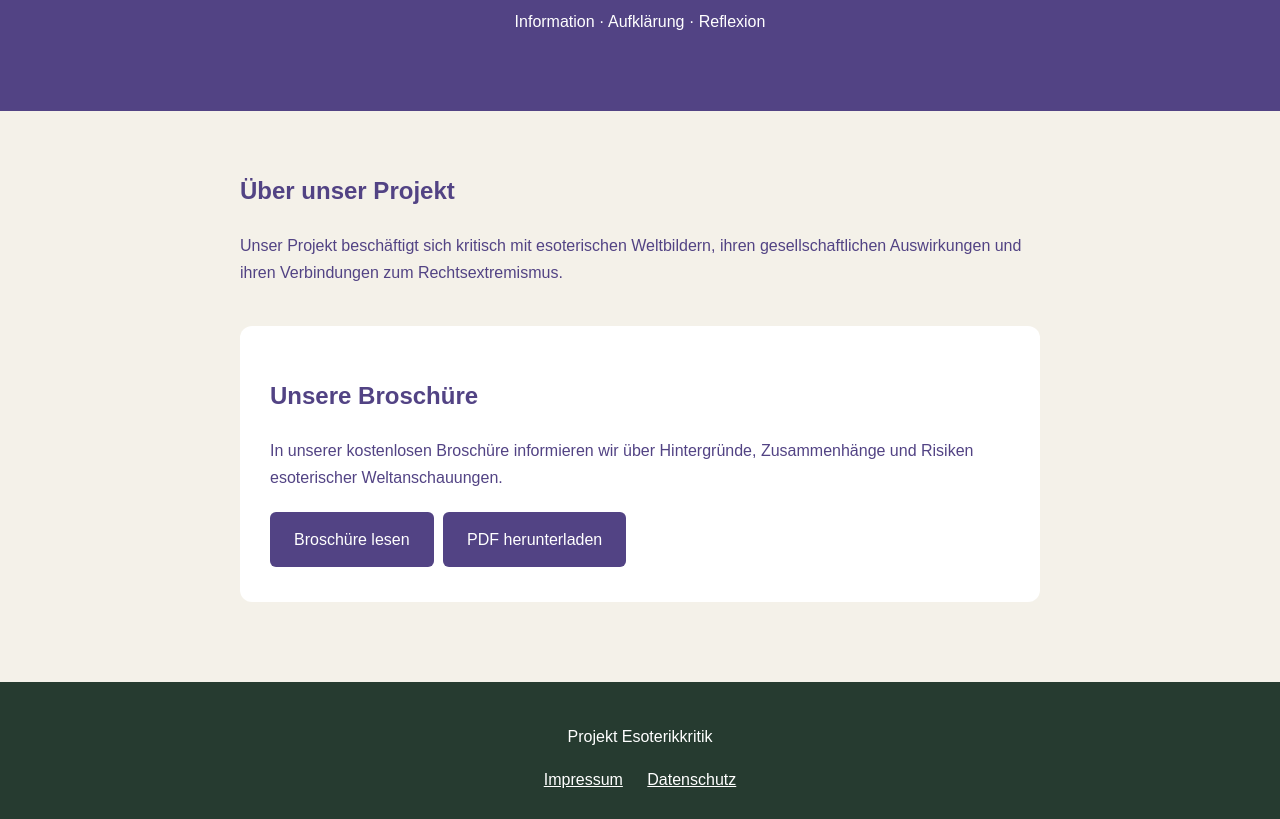
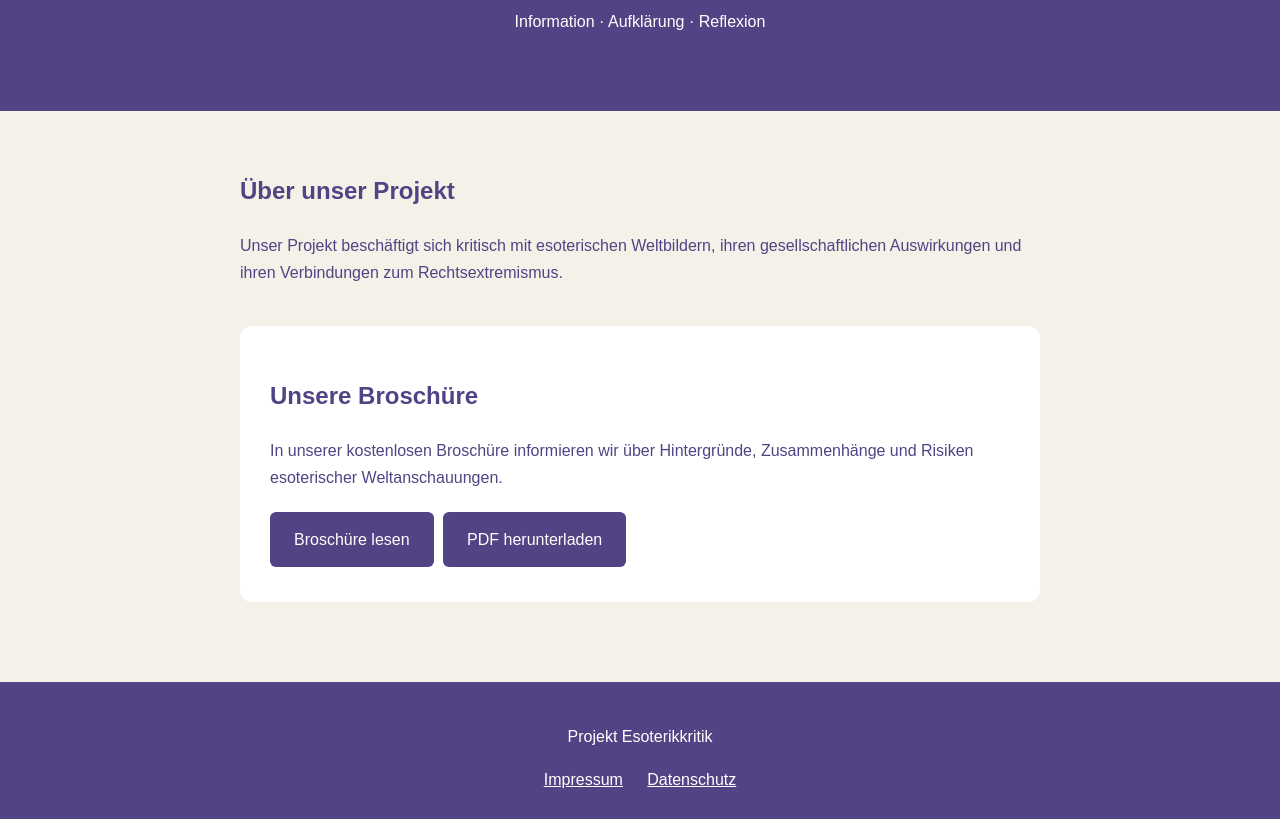
Before and after one commit to rwynnhrm6p-max/Test-Projekt, a plain HTML site: page index.html in a window 1280 px wide. Shown: the part 143-962 px from the top of the page. Drawn offline with Linux system fonts and the light colour scheme.

Commit message:
Update index.html

```diff
--- a/index.html
+++ b/index.html
@@ -63,7 +63,7 @@
 
         footer {
             padding: 25px;
-            background: #263b30;
+            background: #524384;
             color: white;
             text-align: center;
         }
```
